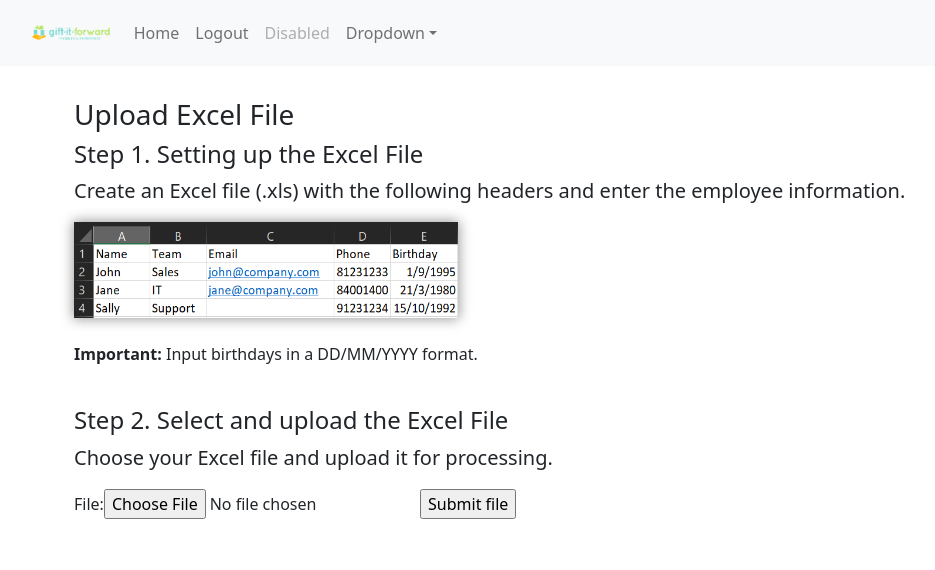
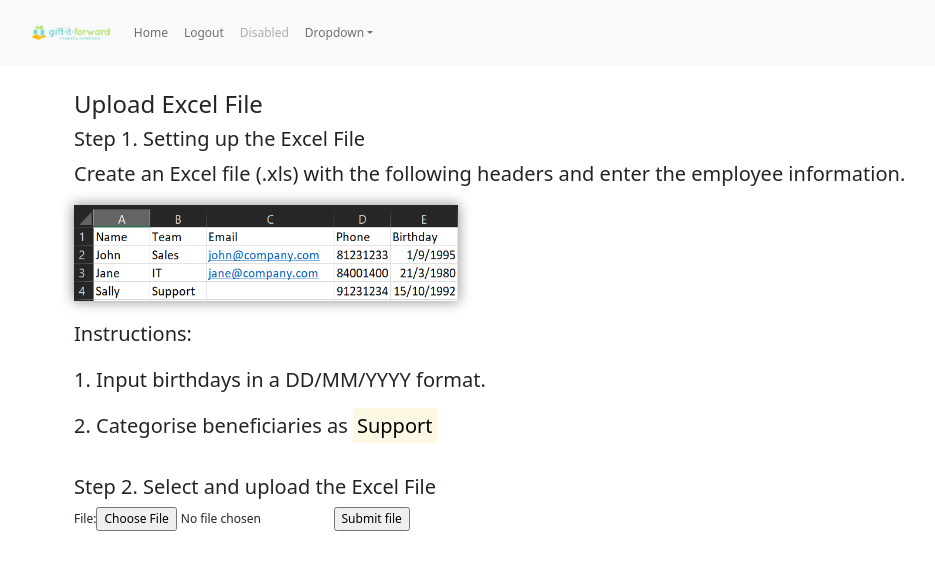
Before and after one commit to chaitanyabaranwal/GiftTeams, a Django app: page /upload_excel/ in a window 1280 px wide. Shown: the top 570 px of the page, without its empty margins (8-943 px from the left). Run offline with Django 3.2, Linux system fonts and the light colour scheme; some libraries are stand-ins or nearby versions.

Commit message:
Adjust text for upload excel

```diff
--- a/myproject/templates/upload_excel.html
+++ b/myproject/templates/upload_excel.html
@@ -22,6 +22,9 @@
     <link rel="icon" href="https://www.gift-it-forward.com/favicon.ico">
 
     <style>
+    body {
+    font-size: 12px;
+  }
       .bd-placeholder-img {
         font-size: 1.125rem;
         text-anchor: middle;
@@ -51,8 +54,8 @@
 
       .sample_excel {
         box-shadow: 0px 0px 12px 1px rgba(0, 0, 0, 0.4);
-        width: 24em;
-        height: 6em;
+        width: 32em;
+        height: 8em;
       }
     </style>
   </head>
@@ -60,16 +63,17 @@
   <body>
     {% include 'includes/nav.html' %}
   <div class='container'>
-    <h3>Upload Excel File</h3>
-    <h4>Step 1. Setting up the Excel File</h4>
+    <h4>Upload Excel File</h4>
+    <h5>Step 1. Setting up the Excel File</h5>
     <p class="lead">Create an Excel file (.xls) with the following headers and enter the employee information.</p>
     <img src="{% static 'img/sample_excel.png' %}" class="sample_excel">
     <br>
     <br>
-    <p><strong>Important:</strong> Input birthdays in a DD/MM/YYYY format.</p>
+    <p class="lead"><strong>Instructions:</strong></p>
+    <p class="lead">1. Input birthdays in a DD/MM/YYYY format.</p>
+    <p class="lead">2. Categorise beneficiaries as <mark>Support</mark></p>
     <br>
-    <h4>Step 2. Select and upload the Excel File</h4>
-    <p class="lead">Choose your Excel file and upload it for processing.</p>
+    <h5>Step 2. Select and upload the Excel File</h5>
     <main>
       <form method="POST" action="{% url 'upload_excel' %}">
         {% csrf_token %}
```
